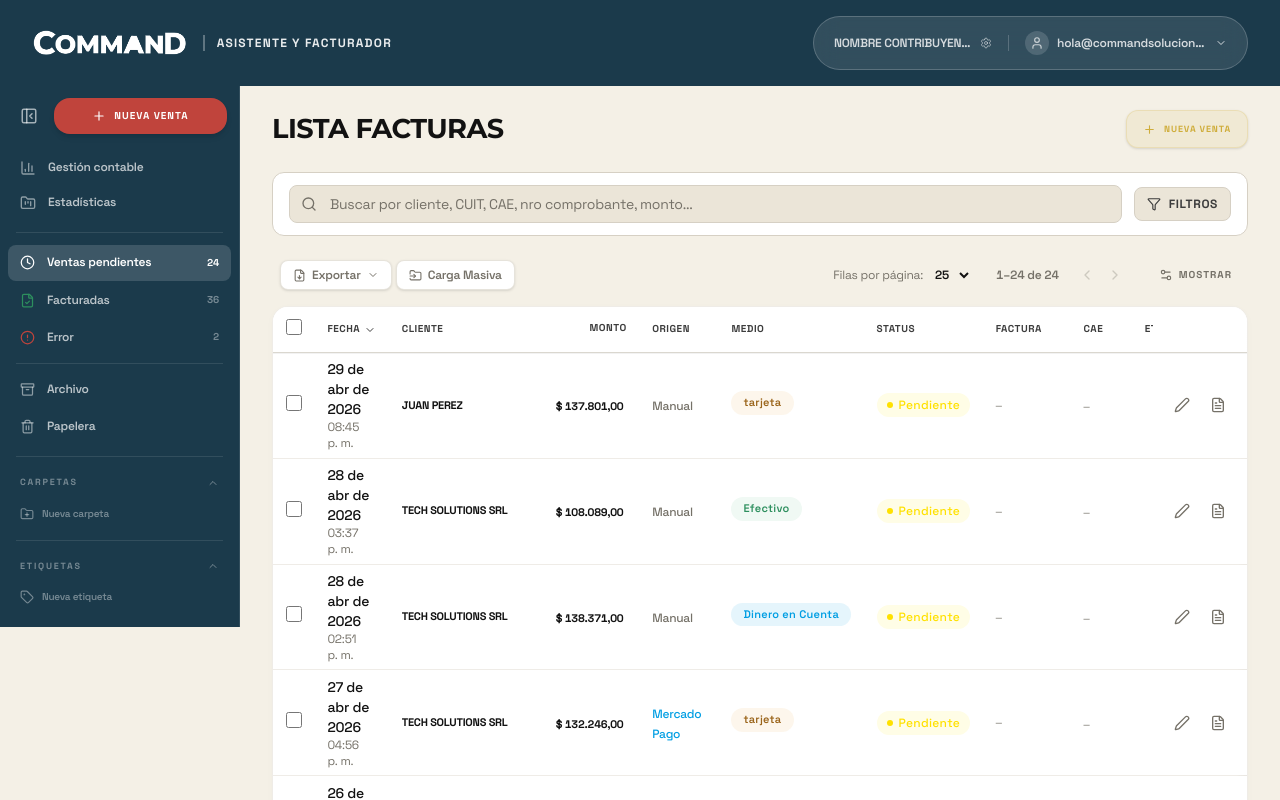
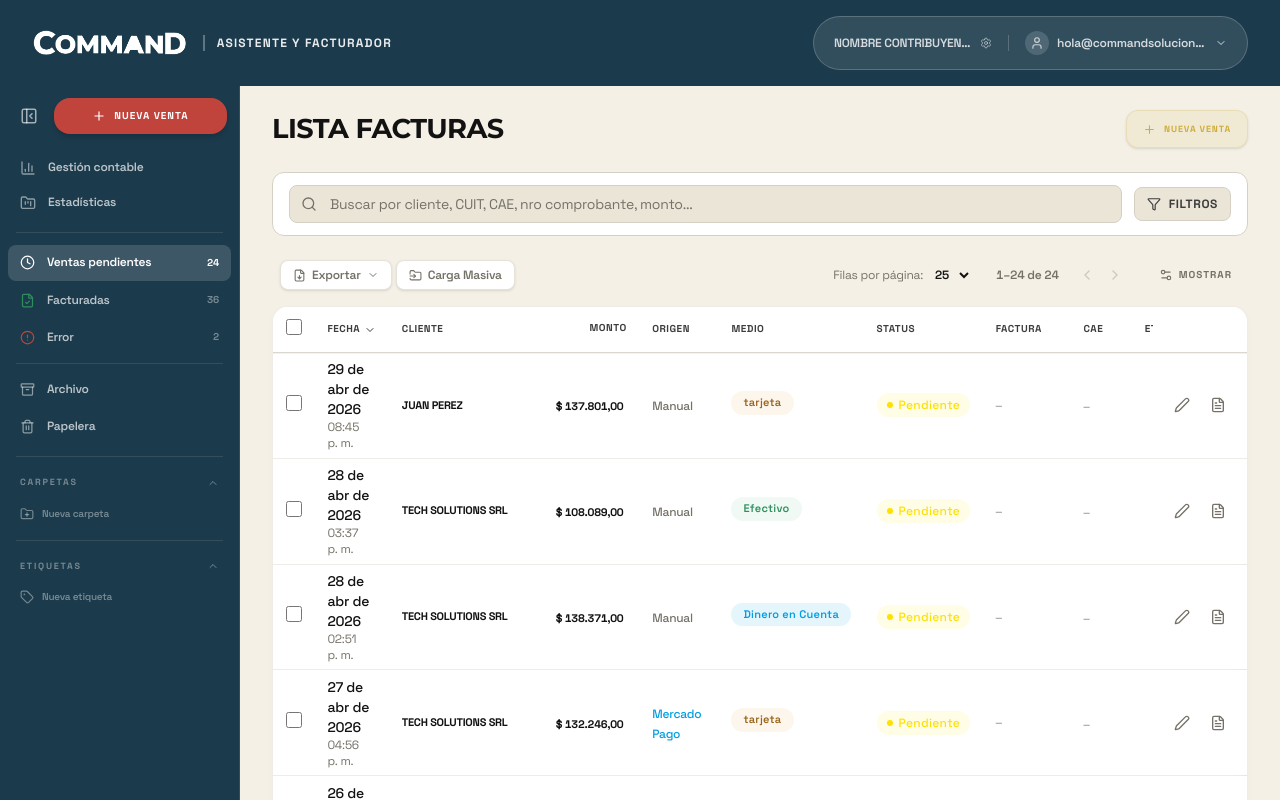
Before and after one commit to curiosidadparlante-jpg/demofacturador, a React (Vite) app: page / in a window 1280 px wide. Shown: the top 800 px of the page. Built offline with nearby package versions, Linux system fonts and the light colour scheme.

Commit message:
fix(layout): restrict app height to 100dvh for proper sidebar extension

```diff
--- a/src/components/Layout.jsx
+++ b/src/components/Layout.jsx
@@ -48,7 +48,7 @@ export default function Layout({
   }, [activeView, activeFilter])
 
   return (
-    <div className="min-h-screen bg-base flex flex-col">
+    <div className="h-[100dvh] bg-base flex flex-col overflow-hidden">
 
       {/* ─── Top Header (full width) ─── */}
       <header className="flex items-center justify-between px-4 md:px-8 py-4 relative z-20" style={{ backgroundColor: '#1B3A4B' }}>
```
